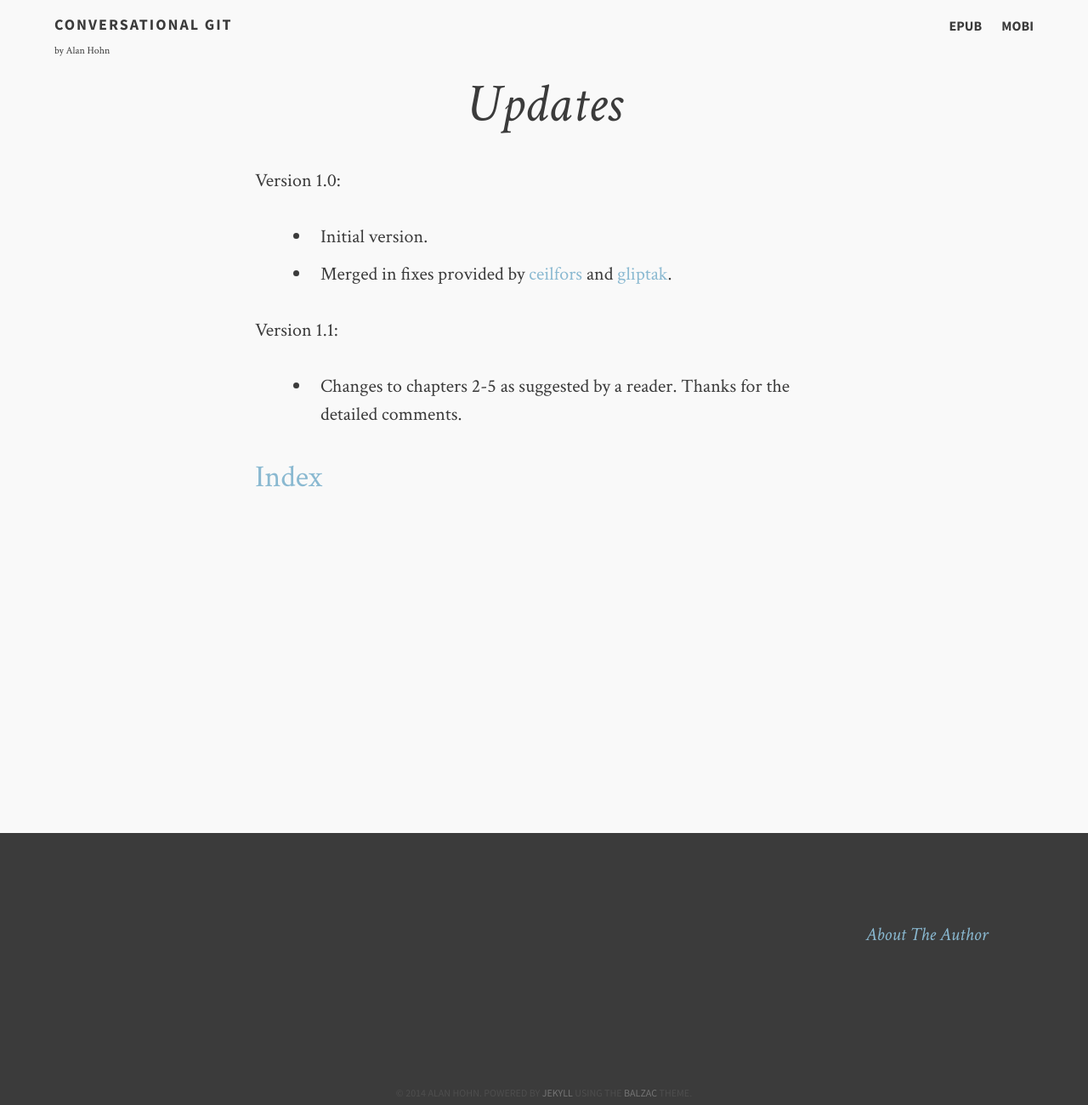
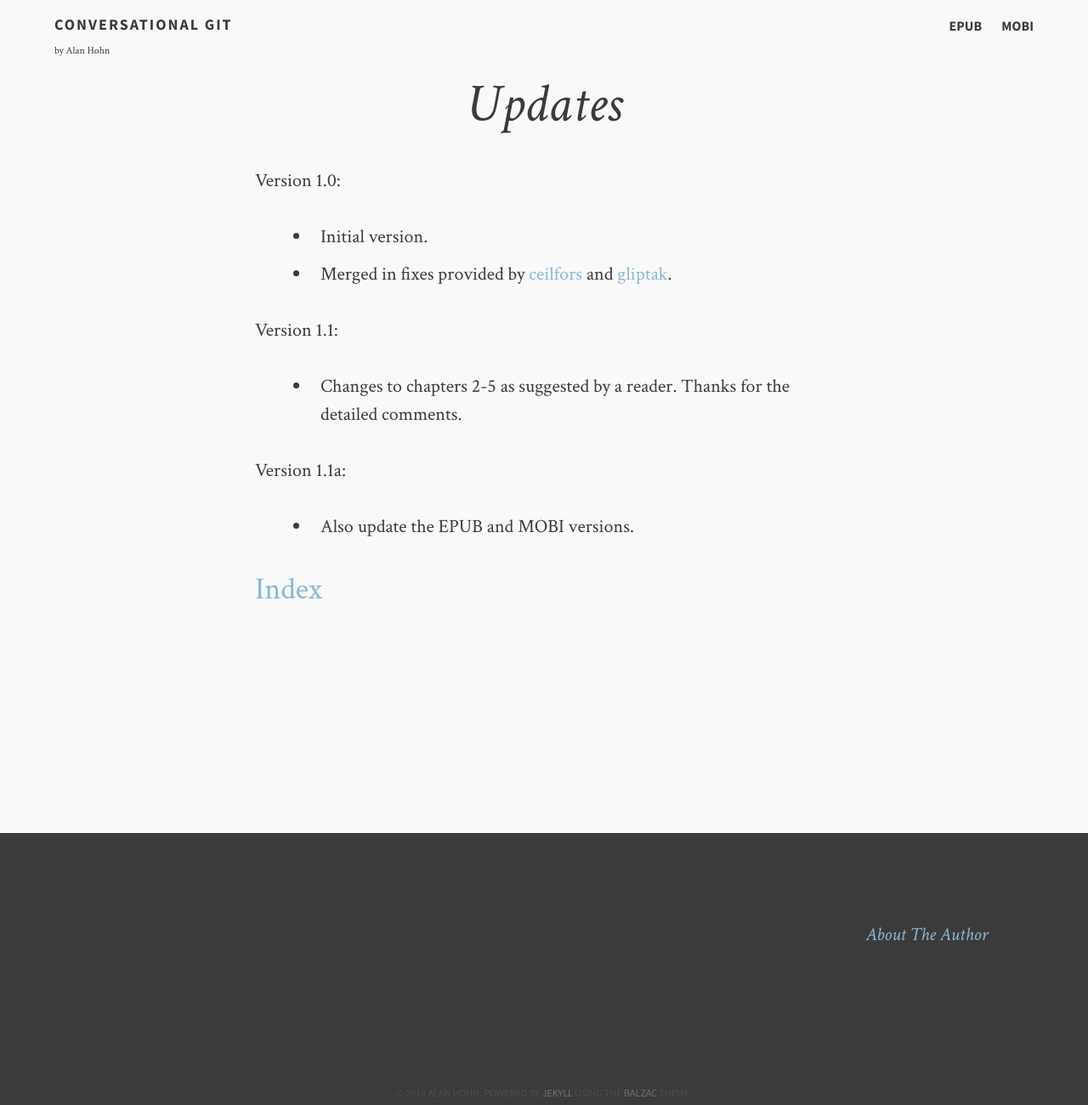
Before and after one commit to AlanHohn/conversational-git, a Jekyll site: the page built from updates.md, in a window 1280 px wide. Shown: the whole page at 85% size. Built offline with Jekyll 4.4.1, drawn with Linux system fonts in a browser that asks for light colours.

Commit message:
Update EPUB and MOBI

```diff
--- a/updates.md
+++ b/updates.md
@@ -15,5 +15,9 @@ Version 1.1:
 * Changes to chapters 2-5 as suggested by a reader. Thanks for the
   detailed comments.
 
+Version 1.1a:
+
+* Also update the EPUB and MOBI versions.
+
 [ceilfors]:https://github.com/ceilfors
 [gliptak]:https://github.com/gliptak
```
Also changed, not shown: 2 other files.
